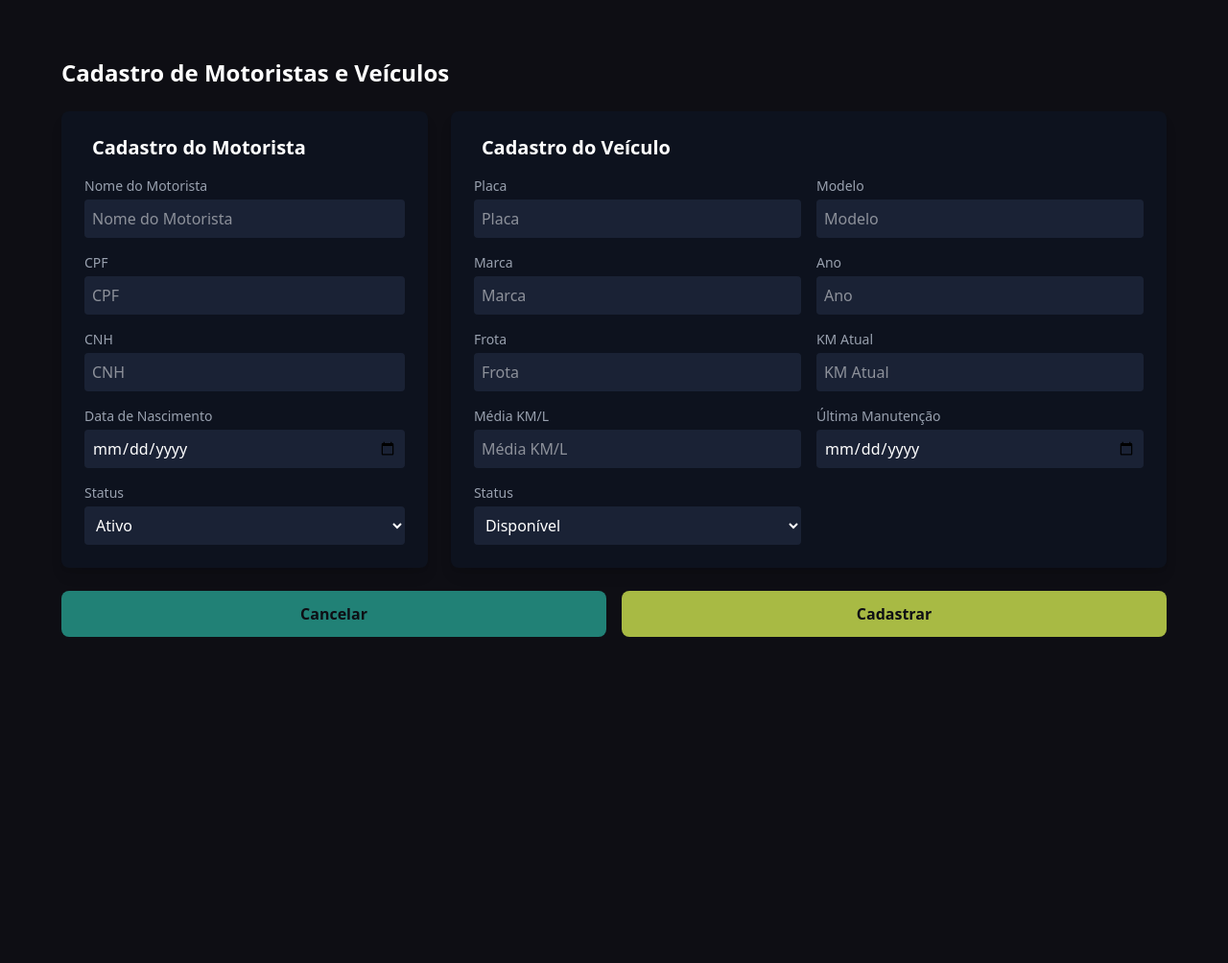
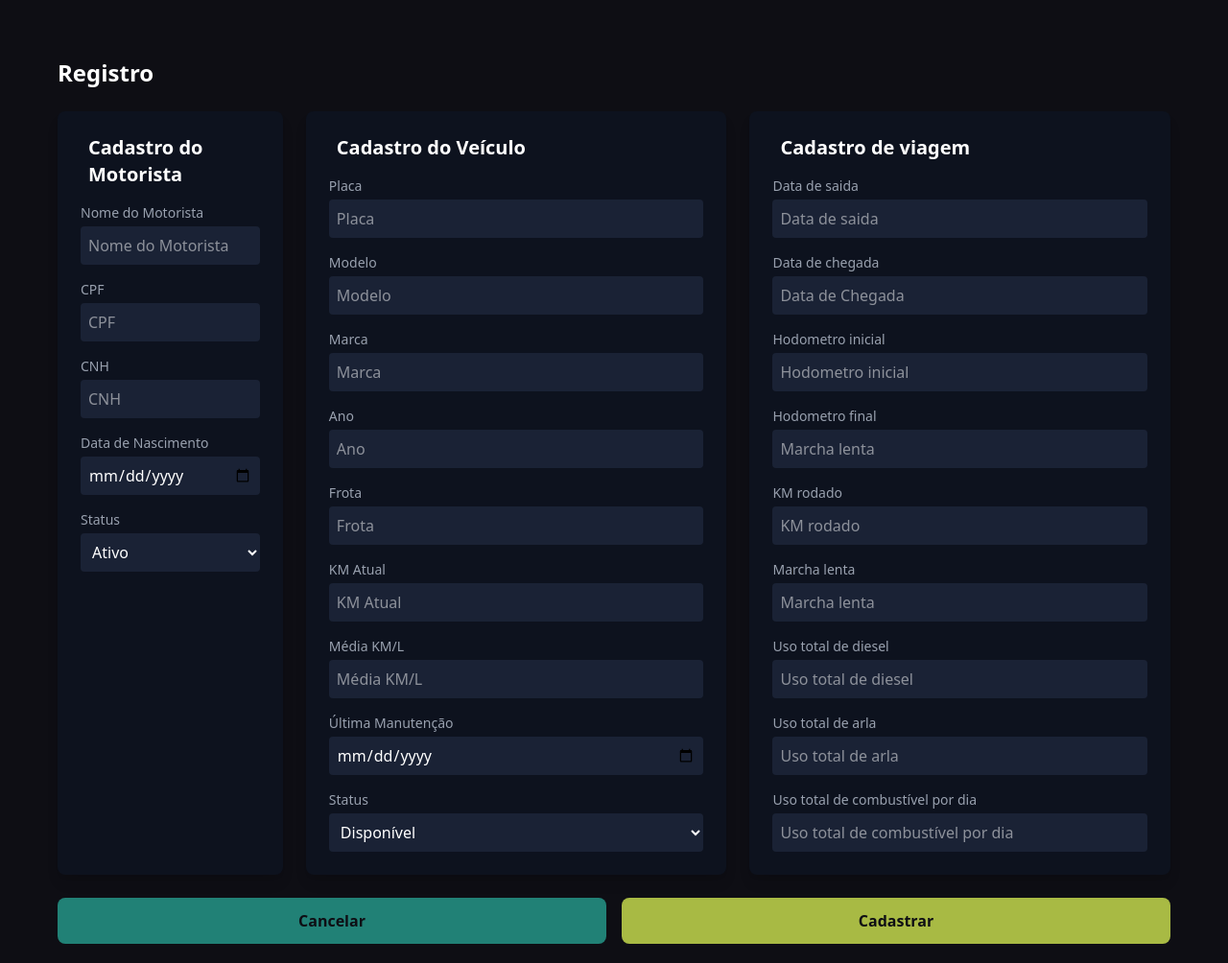
Before and after one commit to rafgam10/Projeto-Telemetria, a Flask app: page /admin/adicionar_motorista_veiculos in a window 1280 px wide. Shown: the whole page at 96% size. Before the commit the page ends 664 px from the top, so only its background shows below. Run offline with Flask 3, Linux system fonts and the light colour scheme; the visitor is signed in with stand-in values (Sample User, id 1); some libraries are stand-ins or nearby versions.

Commit message:
ajuste na tela de cadastro

```diff
--- a/api/static/output.css
+++ b/api/static/output.css
@@ -7,28 +7,20 @@
       "Segoe UI Emoji", "Segoe UI Symbol", "Noto Color Emoji";
     --font-mono: ui-monospace, SFMono-Regular, Menlo, Monaco, Consolas, "Liberation Mono",
       "Courier New", monospace;
-    --color-red-100: oklch(93.6% 0.032 17.717);
     --color-red-200: oklch(88.5% 0.062 18.334);
     --color-red-300: oklch(80.8% 0.114 19.571);
     --color-red-400: oklch(70.4% 0.191 22.216);
     --color-red-500: oklch(63.7% 0.237 25.331);
     --color-red-600: oklch(57.7% 0.245 27.325);
     --color-red-700: oklch(50.5% 0.213 27.518);
-    --color-red-800: oklch(44.4% 0.177 26.899);
     --color-red-900: oklch(39.6% 0.141 25.723);
-    --color-amber-400: oklch(82.8% 0.189 84.429);
     --color-yellow-300: oklch(90.5% 0.182 98.111);
     --color-yellow-400: oklch(85.2% 0.199 91.936);
-    --color-yellow-500: oklch(79.5% 0.184 86.047);
-    --color-yellow-600: oklch(68.1% 0.162 75.834);
-    --color-yellow-700: oklch(55.4% 0.135 66.442);
     --color-yellow-900: oklch(42.1% 0.095 57.708);
-    --color-green-100: oklch(96.2% 0.044 156.743);
     --color-green-200: oklch(92.5% 0.084 155.995);
     --color-green-500: oklch(72.3% 0.219 149.579);
     --color-green-600: oklch(62.7% 0.194 149.214);
     --color-green-700: oklch(52.7% 0.154 150.069);
-    --color-green-800: oklch(44.8% 0.119 151.328);
     --color-green-900: oklch(39.3% 0.095 152.535);
     --color-blue-200: oklch(88.2% 0.059 254.128);
     --color-blue-300: oklch(80.9% 0.105 251.813);
@@ -38,9 +30,6 @@
     --color-gray-400: oklch(70.7% 0.022 261.325);
     --color-gray-500: oklch(55.1% 0.027 264.364);
     --color-gray-600: oklch(44.6% 0.03 256.802);
-    --color-gray-700: oklch(37.3% 0.034 259.733);
-    --color-gray-800: oklch(27.8% 0.033 256.848);
-    --color-gray-900: oklch(21% 0.034 264.665);
     --color-black: #000;
     --color-white: #fff;
     --spacing: 0.25rem;
@@ -338,6 +321,9 @@
   .m-7 {
     margin: calc(var(--spacing) * 7);
   }
+  .mx-10 {
+    margin-inline: calc(var(--spacing) * 10);
+  }
   .mx-auto {
     margin-inline: auto;
   }
@@ -1786,11 +1743,6 @@
   syntax: "*";
   inherits: false;
   initial-value: 0 0 #0000;
-}
-@property --tw-outline-style {
-  syntax: "*";
-  inherits: false;
-  initial-value: solid;
 }
 @property --tw-blur {
   syntax: "*";
@@ -1882,7 +1834,6 @@
       --tw-ring-offset-width: 0px;
       --tw-ring-offset-color: #fff;
       --tw-ring-offset-shadow: 0 0 #0000;
-      --tw-outline-style: solid;
       --tw-blur: initial;
       --tw-brightness: initial;
       --tw-contrast: initial;
--- a/api/templates/cadastro_motorista_veiculos.html
+++ b/api/templates/cadastro_motorista_veiculos.html
@@ -9,10 +9,10 @@
     <link href="/static/output.css" rel="stylesheet">
 </head>
 <body class="bg-[#0e0e14] p-5">
-    <div class="mt-10 max-w-6xl mx-auto space-y-6">
+    <div class="mt-10 mx-10 space-y-6">
 
         <div class="flex items-center mb-6">
-            <h1 class="text-2xl font-bold text-white">Cadastro de Motoristas e Veículos</h1>
+            <h1 class="text-2xl font-bold text-white">Registro</h1>
         </div>
 
         {% if erro %}
@@ -62,7 +62,7 @@
                 <h2 class="text-xl text-white font-semibold mb-4 flex items-center">
                     <i class="ph-duotone ph-truck text-[#a8ba44] mr-2"></i> Cadastro do Veículo
                 </h2>
-                <div class="grid grid-cols-1 md:grid-cols-2 gap-4">
+                <div class="grid grid-cols-1 md:grid-cols-1 gap-4">
                     <div>
                         <label class="text-sm text-gray-400 mb-1 block">Placa</label>
                         <input type="text" name="placa" required placeholder="Placa" class="p-2 bg-[#1a2235] text-white rounded w-full">
@@ -105,6 +105,50 @@
                     </div>
                 </div>
             </div>
+
+            <div class="bg-[#0d121e] p-6 rounded-lg shadow-lg w-full lg:w-full">
+                <h2 class="text-xl text-white font-semibold mb-4 flex items-center">
+                    <i class="ph-duotone ph-truck-trailer text-[#a8ba44] mr-2"></i> Cadastro de viagem
+                </h2>
+                <div class="grid grid-cols-1 md:grid-cols-1 gap-4">
+                    <div>
+                        <label class="text-sm text-gray-400 mb-1 block">Data de saida</label>
+                        <input type="text" name="data_saida" required placeholder="Data de saida" class="p-2 bg-[#1a2235] text-white rounded w-full">
+                    </div>
+                    <div>
+                        <label class="text-sm text-gray-400 mb-1 block">Data de chegada</label>
+                        <input type="text" name="data_chegada" required placeholder="Data de Chegada" class="p-2 bg-[#1a2235] text-white rounded w-full">
+                    </div>
+                    <div>
+                        <label class="text-sm text-gray-400 mb-1 block">Hodometro inicial</label>
+                        <input type="text" name="hodometro_inicial" required placeholder="Hodometro inicial" class="p-2 bg-[#1a2235] text-white rounded w-full">
+                    </div>
+                    <div>
+                        <label class="text-sm text-gray-400 mb-1 block">Hodometro final</label>
+                        <input type="text" name="km_rodado" placeholder="Marcha lenta" class="p-2 bg-[#1a2235] text-white rounded w-full">
+                    </div>
+                    <div>
+                        <label class="text-sm text-gray-400 mb-1 block">KM rodado</label>
+                        <input type="text" name="km_rodado" placeholder="KM rodado" class="p-2 bg-[#1a2235] text-white rounded w-full">
+                    </div>
+                    <div>
+                        <label class="text-sm text-gray-400 mb-1 block">Marcha lenta</label>
+                        <input type="text" name="km_rodado" placeholder="Marcha lenta" class="p-2 bg-[#1a2235] text-white rounded w-full">
+                    </div>
+                    <div>
+                        <label class="text-sm text-gray-400 mb-1 block">Uso total de diesel</label>
+                        <input type="text" name="km_rodado" placeholder="Uso total de diesel" class="p-2 bg-[#1a2235] text-white rounded w-full">
+                    </div>
+                    <div>
+                        <label class="text-sm text-gray-400 mb-1 block">Uso total de arla</label>
+                        <input type="text" name="km_rodado" placeholder="Uso total de arla" class="p-2 bg-[#1a2235] text-white rounded w-full">
+                    </div>
+                    <div>
+                        <label class="text-sm text-gray-400 mb-1 block">Uso total de combustível por dia</label>
+                        <input type="text" name="km_rodado" placeholder="Uso total de combustível por dia" class="p-2 bg-[#1a2235] text-white rounded w-full">
+                    </div>
+                </div>
+            </div>
         </div>
 
         <div class="flex flex-col sm:flex-row gap-4">
```
Also changed, not shown: other parts of api/static/output.css (+0 -35 lines).
